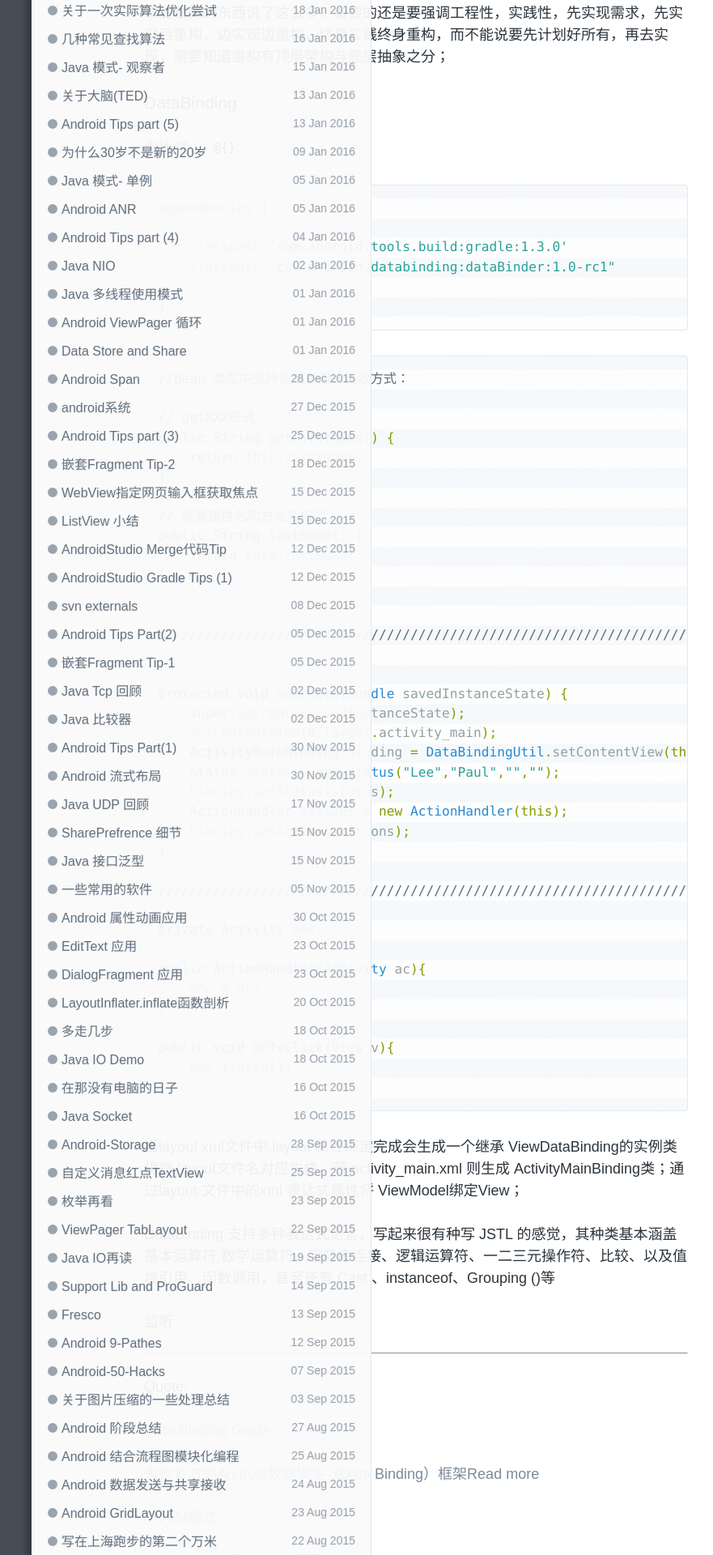
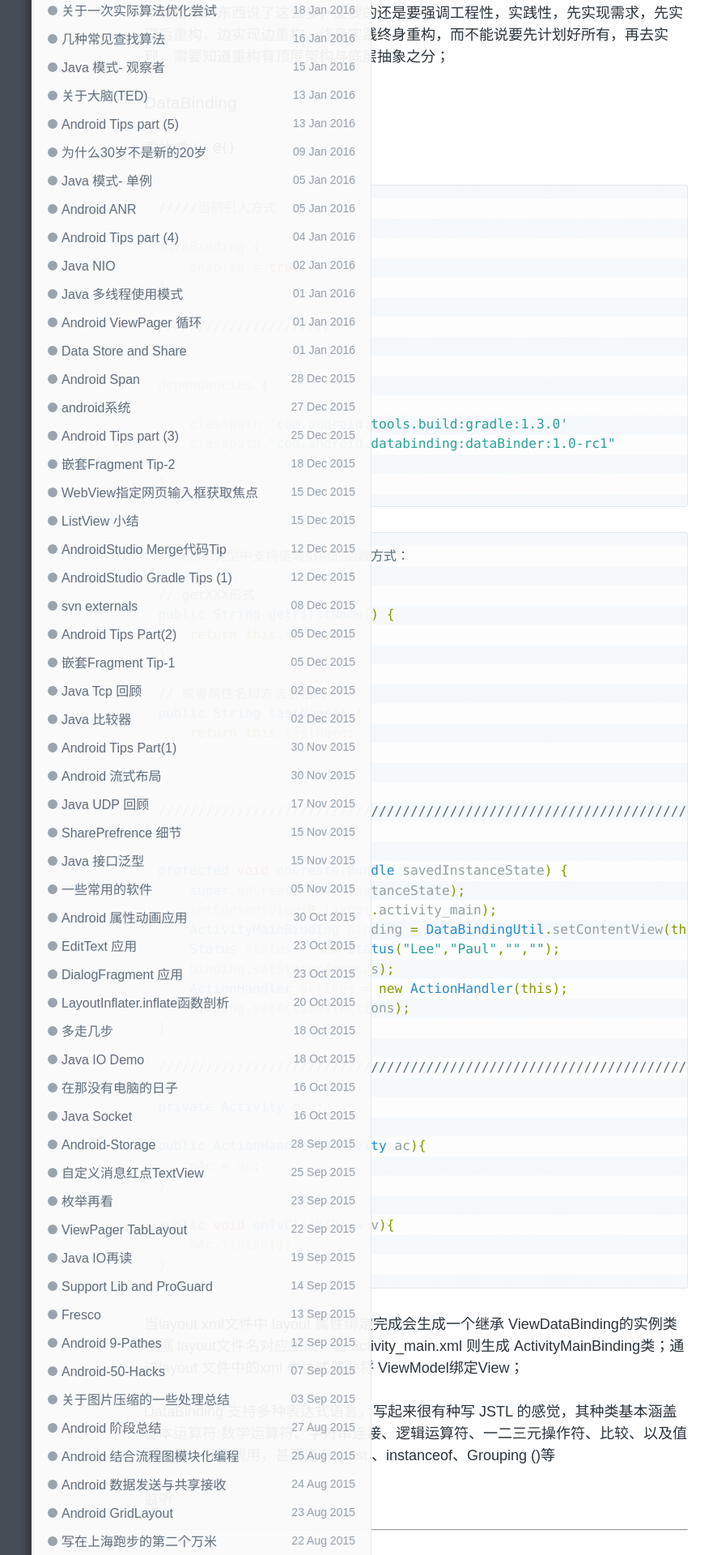
Before and after one commit to enlipan/enlipan.github.io, a Jekyll site: the page built from _posts/2016-02-29-android-data-binding.md, in a window 1280 px wide. Shown: the part 743-2663 px from the top of the page at 81% size, without its empty margins (126-1007 px from the left). Built offline with Jekyll 4.4.1, drawn with Linux system fonts in a browser that asks for light colours; nearby versions of some CDN libraries; comment, search, counter and statistics services are not loaded.

Commit message:
modify databinding

```diff
--- a/_posts/2016-02-29-android-data-binding.md
+++ b/_posts/2016-02-29-android-data-binding.md
@@ -24,6 +24,15 @@
 
 
 {% highlight groovy %}
+
+/////当前引入方式
+
+dataBinding {
+    enabled = true
+}
+
+//////////////////////
+
 
 dependencies {
 
```
